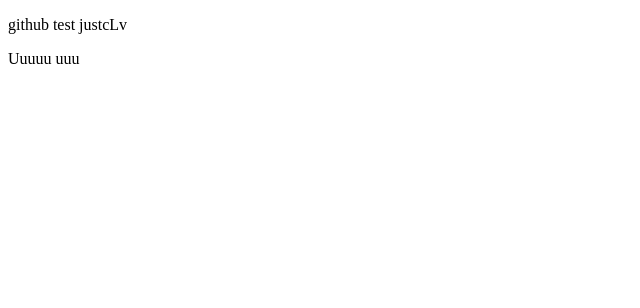
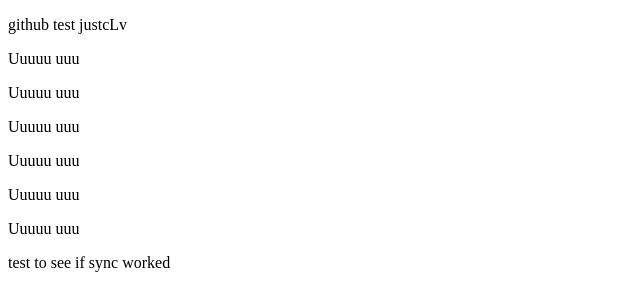
Before and after one commit to justcLv/test, a plain HTML site: page index.html in a window 1280 px wide. Shown: the whole page, without its empty margins (0-640 px from the left). Drawn offline with Linux system fonts and the light colour scheme.

Commit message:
added new lines and test line at the end

```diff
--- a/index.html
+++ b/index.html
@@ -8,5 +8,11 @@
   <body>
     <p>github test justcLv</p>
     <p>Uuuuu uuu</p>
+    <p>Uuuuu uuu</p>
+    <p>Uuuuu uuu</p>
+    <p>Uuuuu uuu</p>
+    <p>Uuuuu uuu</p>
+    <p>Uuuuu uuu</p>
+    <p>test to see if sync worked</p>
   </body>
 </html>
```
